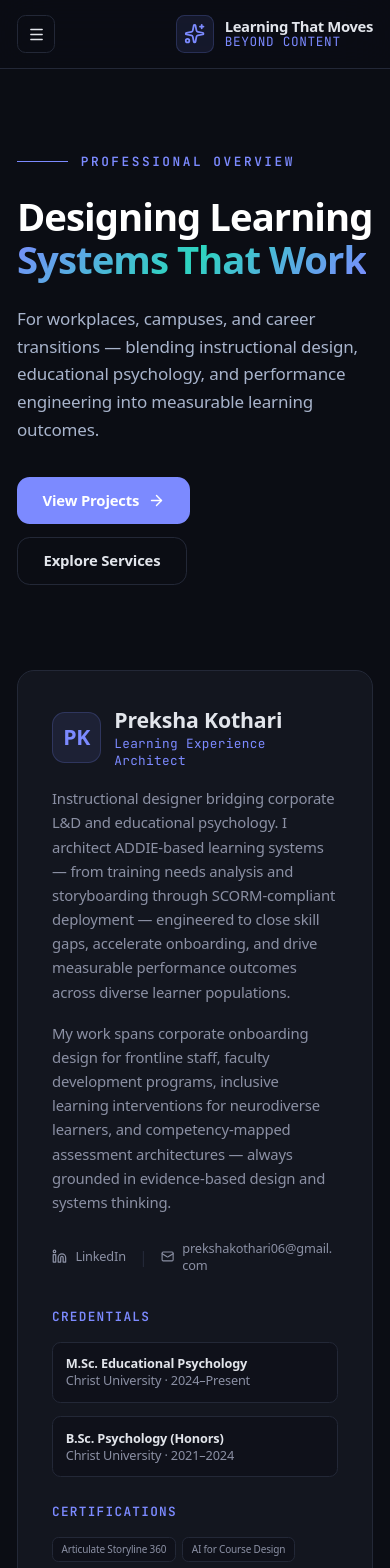
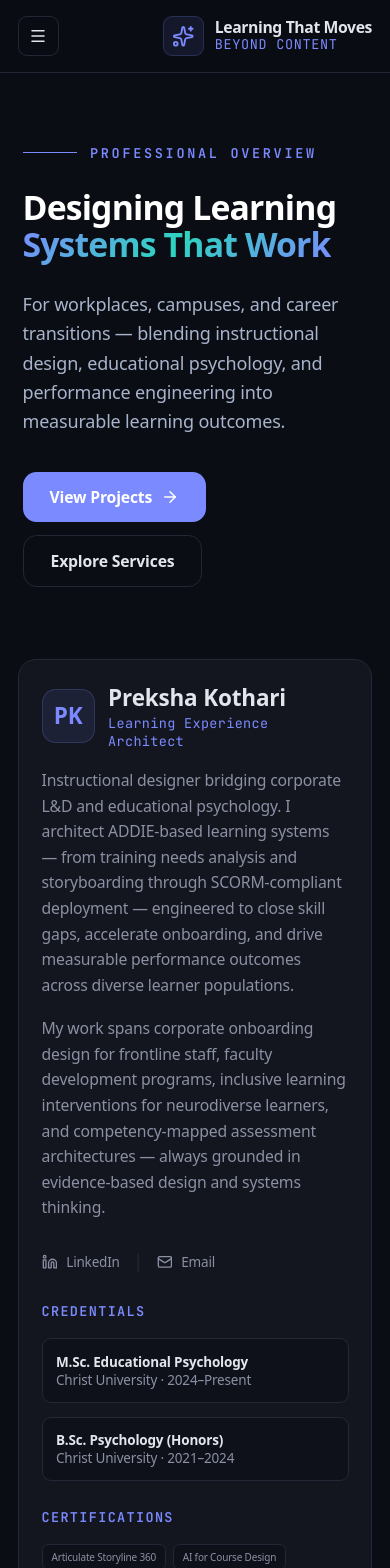
Before and after one commit to prekshakothari06-design/Portfolio-website, a Next.js app in the folder corporate-learning-lab/: page / in a window 390 px wide. Shown: the top 1568 px of the page. Built offline with nearby package versions, Linux system fonts and the light colour scheme.

Commit message:
Fix mobile layout: stack bio card, 2-col metrics, 18px base font, better grid breakpoints

```diff
--- a/corporate-learning-lab/src/app/globals.css
+++ b/corporate-learning-lab/src/app/globals.css
@@ -123,9 +123,9 @@ a[href*="gmail"], a[href*="mailto"] {
   word-break: break-all;
 }
 
-/* Mobile: slightly larger base text for readability */
+/* Mobile: larger base text for readability */
 @media (max-width: 639px) {
   html {
-    font-size: 17px;
+    font-size: 18px;
   }
 }
--- a/corporate-learning-lab/src/app/page.tsx
+++ b/corporate-learning-lab/src/app/page.tsx
@@ -118,7 +118,7 @@ export default function Home() {
       {/* ── HERO ── */}
       <section className="relative overflow-hidden">
         {/* overlay removed for visibility */}
-        <div className="mx-auto max-w-7xl px-4 sm:px-6 lg:px-8 py-20 sm:py-28 lg:py-36">
+        <div className="mx-auto max-w-7xl px-5 sm:px-6 lg:px-8 py-16 sm:py-28 lg:py-36">
           <div className="max-w-4xl">
             <AnimatedSection>
               <div className="flex items-center gap-3 mb-6">
@@ -130,7 +130,7 @@ export default function Home() {
             </AnimatedSection>
 
             <AnimatedSection delay={0.1}>
-              <h1 style={{ color: '#ffffff' }} className="text-4xl sm:text-5xl lg:text-6xl xl:text-7xl font-bold tracking-tight leading-[1.1]">
+              <h1 style={{ color: '#ffffff' }} className="text-3xl sm:text-5xl lg:text-6xl xl:text-7xl font-bold tracking-tight leading-[1.1]">
                 Designing Learning
                 <br />
                 <span className="text-gradient">Systems That Work</span>
@@ -167,9 +167,9 @@ export default function Home() {
       {/* ── BIO CARD ── */}
       <section className="mx-auto max-w-7xl px-4 sm:px-6 lg:px-8 pb-20">
         <AnimatedSection>
-          <div className="card-glow rounded-2xl bg-card border border-border p-8 sm:p-10">
-            <div className="grid md:grid-cols-3 gap-8">
-              <div className="md:col-span-2 space-y-4">
+          <div className="card-glow rounded-2xl bg-card border border-border p-5 sm:p-8 lg:p-10">
+            <div className="grid lg:grid-cols-3 gap-6 lg:gap-8">
+              <div className="lg:col-span-2 space-y-4">
                 <div className="flex items-center gap-3">
                   <div className="h-12 w-12 rounded-xl bg-accent/10 border border-accent/20 flex items-center justify-center text-xl font-bold text-accent">
                     PK
@@ -208,7 +208,7 @@ export default function Home() {
                     rel="noopener noreferrer"
                     className="inline-flex items-center gap-2 text-xs text-muted hover:text-accent transition-colors"
                   >
-                    <Mail className="h-3.5 w-3.5" /> prekshakothari06@gmail.com
+                    <Mail className="h-3.5 w-3.5" /> <span className="hidden sm:inline">prekshakothari06@gmail.com</span><span className="sm:hidden">Email</span>
                   </a>
                 </div>
               </div>
@@ -261,7 +261,7 @@ export default function Home() {
             </span>
           </div>
         </AnimatedSection>
-        <div className="grid grid-cols-2 md:grid-cols-3 lg:grid-cols-6 gap-4">
+        <div className="grid grid-cols-2 lg:grid-cols-3 xl:grid-cols-6 gap-3 sm:gap-4">
           {metrics.map((metric, i) => {
             const Icon = metric.icon;
             return (
@@ -313,7 +313,7 @@ export default function Home() {
             </span>
           </div>
         </AnimatedSection>
-        <div className="grid sm:grid-cols-2 lg:grid-cols-3 gap-4">
+        <div className="grid grid-cols-1 sm:grid-cols-2 lg:grid-cols-3 gap-3 sm:gap-4">
           {navTiles.map((tile, i) => {
             const Icon = tile.icon;
             return (
--- a/corporate-learning-lab/src/components/Footer.tsx
+++ b/corporate-learning-lab/src/components/Footer.tsx
@@ -34,7 +34,7 @@ export default function Footer() {
   return (
     <footer className="border-t border-border bg-surface">
       <div className="mx-auto max-w-7xl px-4 sm:px-6 lg:px-8 py-16">
-        <div className="grid grid-cols-1 md:grid-cols-2 lg:grid-cols-4 gap-12">
+        <div className="grid grid-cols-2 lg:grid-cols-4 gap-8 lg:gap-12">
           <div className="space-y-4">
             <div className="flex items-center gap-2.5">
               <div className="flex h-9 w-9 items-center justify-center rounded-lg bg-accent/10 border border-accent/20">
```
